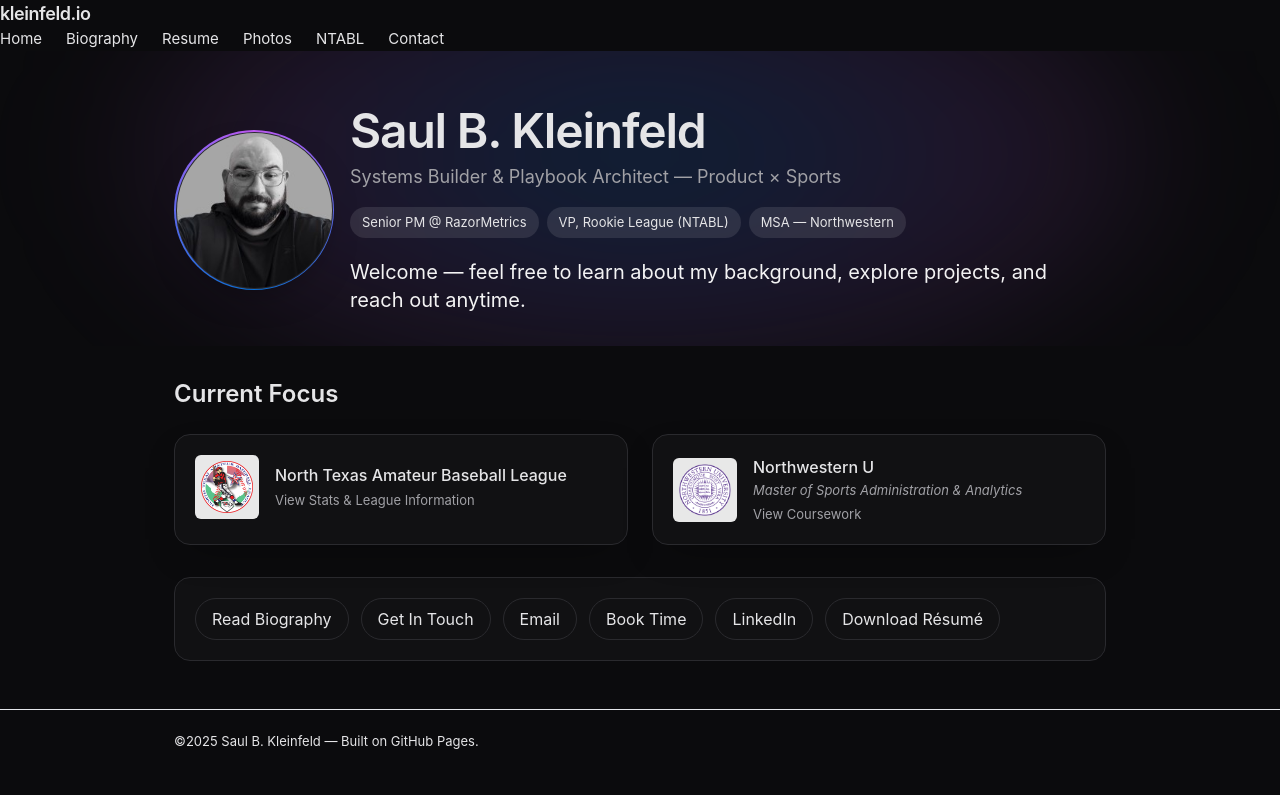
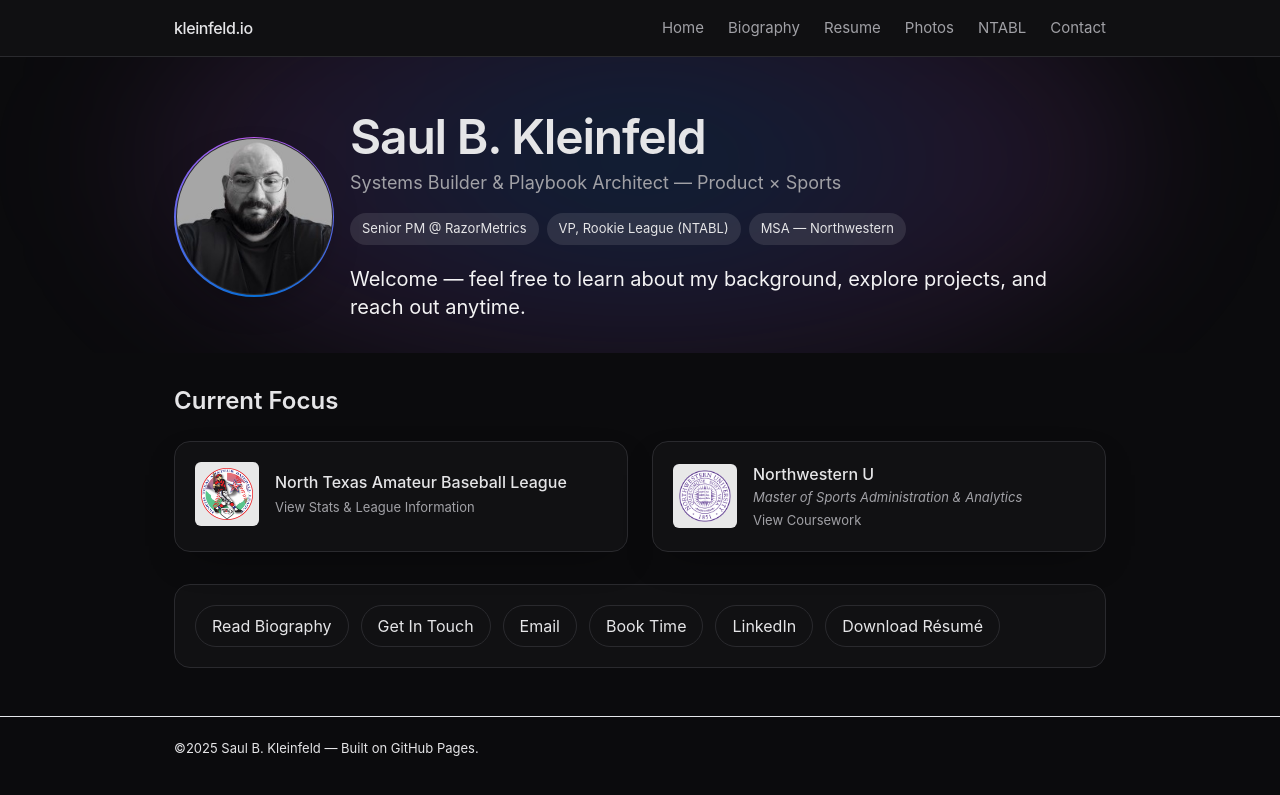
Before and after one commit to skleinfeld/Kleinfeld.io, a Jekyll site: the page built from index.md, in a window 1280 px wide. Shown: the top 795 px of the page. Built offline with Jekyll 4.4.1, drawn with Linux system fonts in a browser that asks for light colours; nearby versions of some CDN libraries.

Commit message:
Redesign header layout and update navigation links
Improves header styling with sticky positioning, backdrop blur, and border. Updates navigation links to use Jekyll's relative_url filter and enhances responsiveness for small screens.

```diff
--- a/_includes/header.html
+++ b/_includes/header.html
@@ -1,13 +1,15 @@
-<header>
-  <div class="wrap nav">
-    <a href="/" class="font-semibold text-lg tracking-tight">kleinfeld.io</a>
-    <nav class="flex gap-6 text-[15px]">
-      <a href="/index.html">Home</a>
-      <a href="/biography.html">Biography</a>
-      <a href="/resume.html">Resume</a>
-      <a href="/photos.html">Photos</a>
-      <a href="/ntabl.html">NTABL</a>
-      <a href="/contact.html">Contact</a>
+<header class="sticky top-0 z-50 bg-d-card/90 backdrop-blur border-b border-d-line">
+  <div class="wrap mx-auto px-4 sm:px-6 h-14 flex items-center justify-between">
+    <a href="{{ '/' | relative_url }}" class="font-medium tracking-tight text-d-fg">kleinfeld.io</a>
+
+    <nav class="hidden sm:flex items-center gap-6 text-[15px]">
+      <a href="{{ '/' | relative_url }}" class="text-d-sub hover:text-d-fg">Home</a>
+      <a href="{{ '/biography/' | relative_url }}" class="text-d-sub hover:text-d-fg">Biography</a>
+      <a href="{{ '/resume/' | relative_url }}" class="text-d-sub hover:text-d-fg">Resume</a>
+      <a href="{{ '/photos/' | relative_url }}" class="text-d-sub hover:text-d-fg">Photos</a>
+      <!-- NOTE: NTABL points to the file (ntabl.html) -->
+      <a href="{{ '/ntabl.html' | relative_url }}" class="text-d-sub hover:text-d-fg">NTABL</a>
+      <a href="{{ '/contact/' | relative_url }}" class="text-d-sub hover:text-d-fg">Contact</a>
     </nav>
   </div>
 </header>
```
